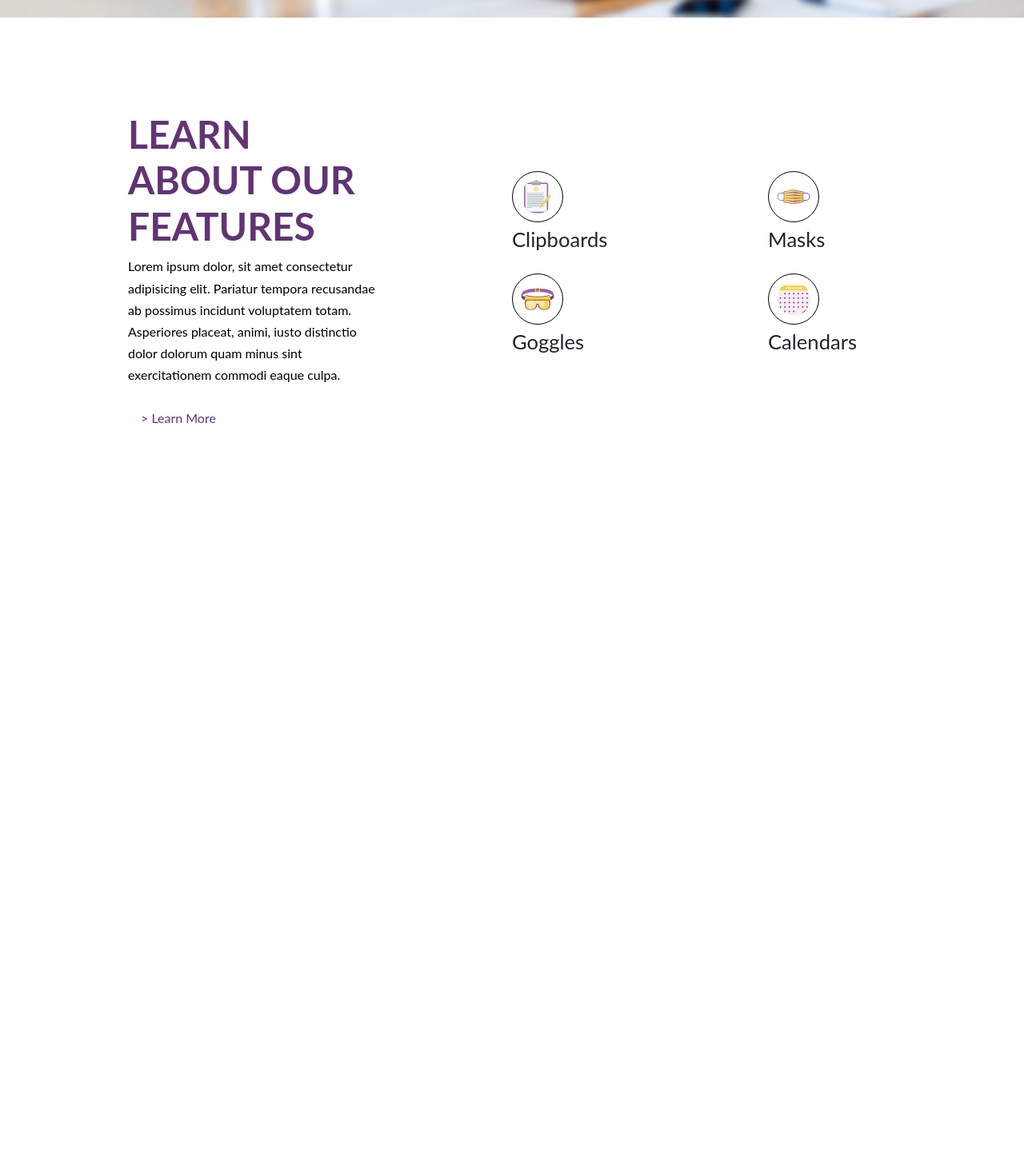
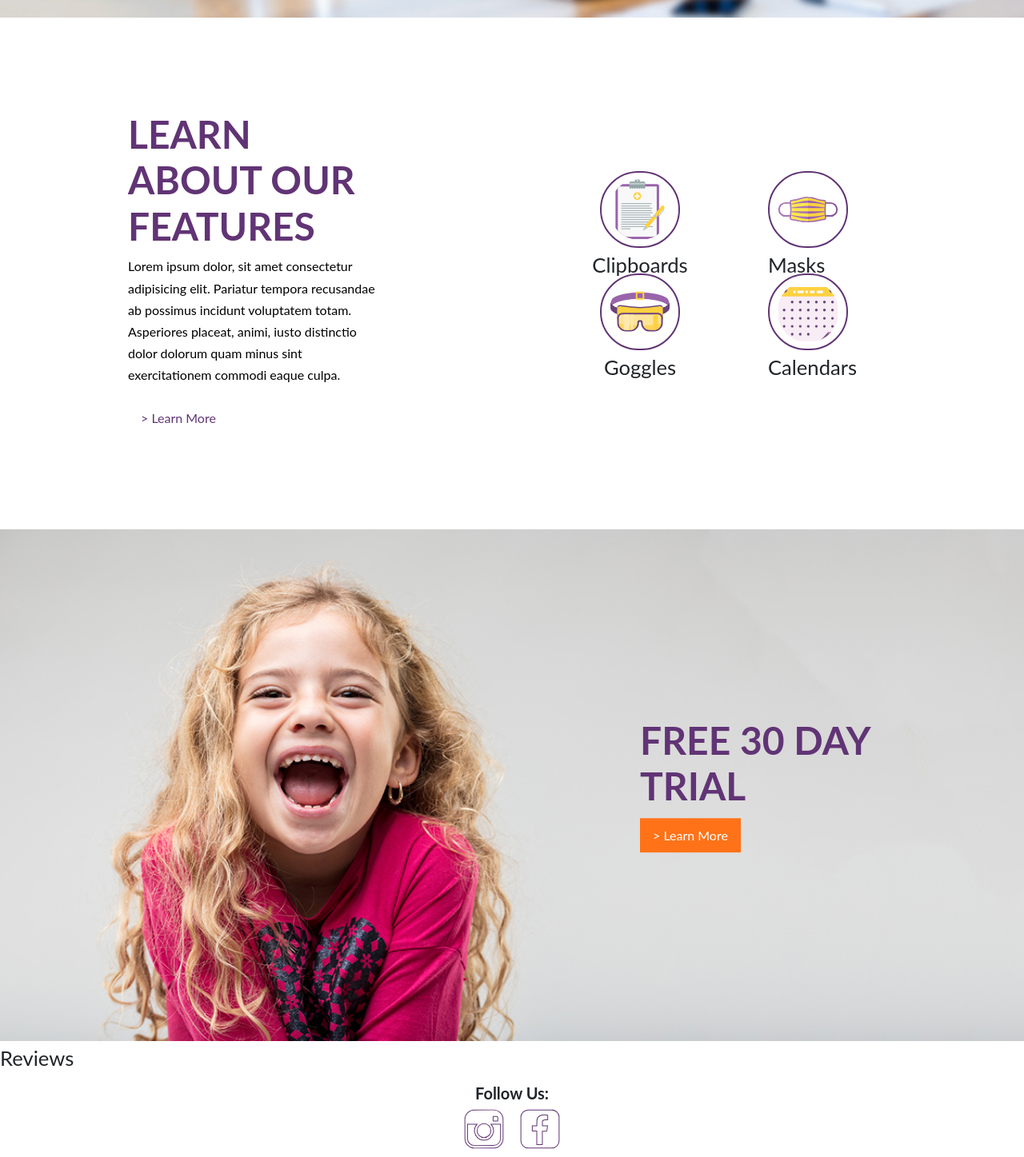
Before and after one commit to Alom310/rooster-grin, a React (Create React App) app: page / in a window 1280 px wide. Shown: the part 1886-3333 px from the top of the page at 80% size. Before the commit the page ends 2548 px from the top, so only its background shows below. Built offline with nearby package versions, Linux system fonts and the light colour scheme.

Commit message:
edited media queries and added review and footer section

```diff
--- a/package.json
+++ b/package.json
@@ -15,7 +15,7 @@
     "react-scripts": "3.4.1"
   },
   "scripts": {
-    "start": "node server.js",
+    "start": "react-scripts start",
     "build": "react-scripts build",
     "test": "react-scripts test",
     "eject": "react-scripts eject"
--- a/src/App.js
+++ b/src/App.js
@@ -2,6 +2,7 @@ import React, {Component} from 'react';
 import './App.css';
 import Header from './components/header'
 import Main from './components/main'
+import Footer from './components/footer'
 
 class App extends Component {
   render(){
@@ -9,6 +10,7 @@ class App extends Component {
       <div className="App">
         <Header/>
         <Main/>
+        <Footer/>
       </div>
     );
   }
--- a/src/components/cta1.js
+++ b/src/components/cta1.js
@@ -1,7 +1,5 @@
 import React, {Component} from 'react';
 import Fade from 'react-reveal/Fade';
-import banner1 from '../assets/banner-1.jpg'
-
 
 class CTA1 extends Component{
     render(){
--- /dev/null
+++ b/src/components/cta2.js
@@ -0,0 +1,30 @@
+import React, {Component} from 'react';
+import Fade from 'react-reveal/Fade';
+
+class CTA2 extends Component{
+    render(){
+        return(
+            <section id="cta2">
+                <div className="container cta2-container">
+                    <div className="row cta2-row" >
+
+                        <div className="col-xs-12 col-lg-6 cta2-div">
+                        </div>
+                        <div className="col-xs-12 col-lg-6">
+                            <div className="cta2__text-box">
+                                <Fade left>
+                                    <h1 className="cta2-primary">
+                                        <span className="cta2-primary--title">Free 30 day Trial</span>
+                                    </h1>
+                                </Fade>
+                                <a href="#" className="cta2-btn cta2-btn--animated">&#62; Learn More</a>
+                            </div>
+                        </div>
+                    </div>
+                </div>
+            </section>
+        );
+    }
+}
+
+export default CTA2;
--- a/src/components/features.js
+++ b/src/components/features.js
@@ -18,7 +18,7 @@ class Features extends Component{
                             <div className="about__text-box">
                                 <Fade left>
                                 <h1 className="about-primary">
-                                    <span className="about-primary--title">Learn About Our Features</span>
+                                    <span className="features-primary--title">Learn About Our Features</span>
                                 </h1>
                                 </Fade>
                                 <p className="about-primary--p">Lorem ipsum dolor, sit amet consectetur adipisicing elit. Pariatur tempora recusandae ab possimus incidunt voluptatem totam. Asperiores placeat, animi, iusto distinctio dolor dolorum quam minus sint exercitationem commodi eaque culpa.</p>
@@ -27,19 +27,19 @@ class Features extends Component{
                         </div>
 
                         <div className="col-xs-12 col-lg-6">
-                            <div className="col-xs-12 col-lg-6 features-icons-top">
+                            <div className="col-xs-12 col-lg-6 features-icons-top icons-left">
                                 <img id="icons" src={icon1} alt=""/>
                                 <p>Clipboards</p>
                             </div>
-                            <div className="col-xs-12 col-lg-6 features-icons-top">
+                            <div className="col-xs-12 col-lg-6 features-icons-top icons-right">
                                 <img id="icons" src={icon2} alt=""/>
                                 <p>Masks</p>
                             </div>
-                            <div className="col-xs-12 col-lg-6 features-icons-bottom">
+                            <div className="col-xs-12 col-lg-6 features-icons-bottom icons-left">
                                 <img id="icons" src={icon3} alt=""/>
                                 <p>Goggles</p>
                             </div>
-                            <div className="col-xs-12 col-lg-6 features-icons-bottom">
+                            <div className="col-xs-12 col-lg-6 features-icons-bottom icons-right">
                                 <img id="icons" src={icon4} alt=""/>
                                 <p>Calendars</p>
                             </div>
--- /dev/null
+++ b/src/components/footer.js
@@ -0,0 +1,21 @@
+import React, {Component} from 'react';
+import Instagram_logo from '../assets/instagram.svg'
+import Facebook_logo from '../assets/facebook.svg'
+
+class Footer extends Component{
+    render(){
+        return(
+            <footer id="footer">
+                <div>
+                    <h5>Follow Us:</h5>
+                    <div>
+                        <img id="footer-logo" src={Instagram_logo} />
+                        <img id="footer-logo" src={Facebook_logo} />
+                    </div>
+                </div>
+            </footer>
+        );
+    }
+}
+
+export default Footer;
--- a/src/components/main.js
+++ b/src/components/main.js
@@ -2,6 +2,8 @@ import React, {Component} from 'react';
 import About from './about';
 import CTA1 from './cta1';
 import Features from './features';
+import CTA2 from './cta2';
+import Reviews from './reviews'
 
 class Main extends Component{
     render(){
@@ -10,6 +12,8 @@ class Main extends Component{
                 <About/>
                 <CTA1/>
                 <Features/>
+                <CTA2/>
+                <Reviews/>
             </div>
         );
     }
--- /dev/null
+++ b/src/components/reviews.js
@@ -0,0 +1,16 @@
+import React, {Component} from 'react';
+import Fade from 'react-reveal/Fade';
+
+class Reviews extends Component{
+    render(){
+        return(
+            <section id="reviews">
+                <div>
+                    Reviews
+                </div>
+            </section>
+        );
+    }
+}
+
+export default Reviews;
--- a/src/index.css
+++ b/src/index.css
@@ -195,7 +195,7 @@ code {
   text-align: left;
 }
 
-.about-primary--title, .cta1-primary--title{
+.about-primary--title, .features-primary--title, .cta1-primary--title, .cta2-primary--title{
 color: #613475;
 display: block;
 font-size: 3rem;
@@ -306,33 +306,138 @@ font-weight :400;
   top: 30%;
 }
 
+#icons{
+  width: 100px;
+  padding: .5rem .6rem;
+  border-radius: 60px;
+  border: 2px #613475 solid;
+}
 
-#icons{
-  width: 20%;
-  border: 1px black solid;
-  padding: 10px;
-  border-radius: 50%;
+.icons-left{
+  text-align: center;
+}
+
+/* ---------------------------------Call To Action 2--------------------------------*/
+#cta2{
+  background-image: url(assets/banner-2.jpg);
+  background-position: top;
+  background-repeat: no-repeat;
+  background-size: cover;
+  height: 80vh;
+}
+
+.cta2-container{
+  height: 100%;
+}
+
+.cta2-row{
+  position: relative;
+  height: 100%;
+}
+
+.cta2__text-box{
+  position: absolute;
+  top: 50%;
+  left: 50%;
+  transform: translate(-50%, -50%);
+  text-align: left;
+}
+
+.cta2-btn {
+  text-decoration: none;
+  display: inline-block;
+  padding: .5rem 1rem;
+  transition: all .2s;
+  position: relative;
+  font-size: 1rem;
+  color: white;
+  background-color: #ff7218 ;
+  /*change for the <button> element*/
+  border: none;
+  cursor: pointer;
+}
+
+.cta2-btn:hover {
+  transform: translateY(-3px);
+  box-shadow: 0 10px 20px rgba(0,0,0,.2);
+  text-decoration: none;
+  background-color: #613475;
+  color: white;
+}
+
+.cta2-btn:hover::after{
+  transform:scaleX(1.4) scaleY(1.6);
+  opacity: 0;
 }
 
 
-/* ---------------------------------Media Queries--------------------------------*/
-@media (max-width: 991px) {
-  .about__text-box {
-    position: relative;
-    top: 0%;
-    left: 0%;
-    transform: translate(0%, 0%);
+/* ---------------------------------Reviews--------------------------------*/
 
-  }
+/* ---------------------------------Footer--------------------------------*/
+footer{
+  text-align: center;
+  margin: 10px;;
 }
 
+h5{
+  font-weight: 700;
+}
 
-@media (max-width: 400px) {
-  .header__logo-box{
+#footer-logo{
+  margin:0 10px;
+  width: 50px;
+}
+
+/* ---------------------------------Media Queries--------------------------------*/
+@media (max-width: 1500px) {
+
+}
+
+@media (max-width: 991px) {
+    .header__logo-box{
       left: 2rem;
   }
 
   .header__logo{
       height: 2rem;
   }
+
+  .about__text-box {
+    position: relative;
+    top: 0%;
+    left: 0%;
+    transform: translate(0%, 0%);
+    text-align: center;
+  }
+
+  .icons-right{
+    text-align: center;
+  }
+
+  #features{
+    height: 100%;
+  }
+
+  .features-icons-top{
+    top: 0%;
+  }
+  .features-icons-top, .features-icons-bottom{
+    height: 20%;
+  }
+
+  .features-primary--title{
+    font-size: 2rem;
+  }
+
+  .cta2-div{
+    display:none;
+  }
+
+
+
 }
+
+
+@media (max-width: 400px) {
+
+}
```
Also changed, not shown: src/assets/facebook.svg, src/assets/instagram.svg.
